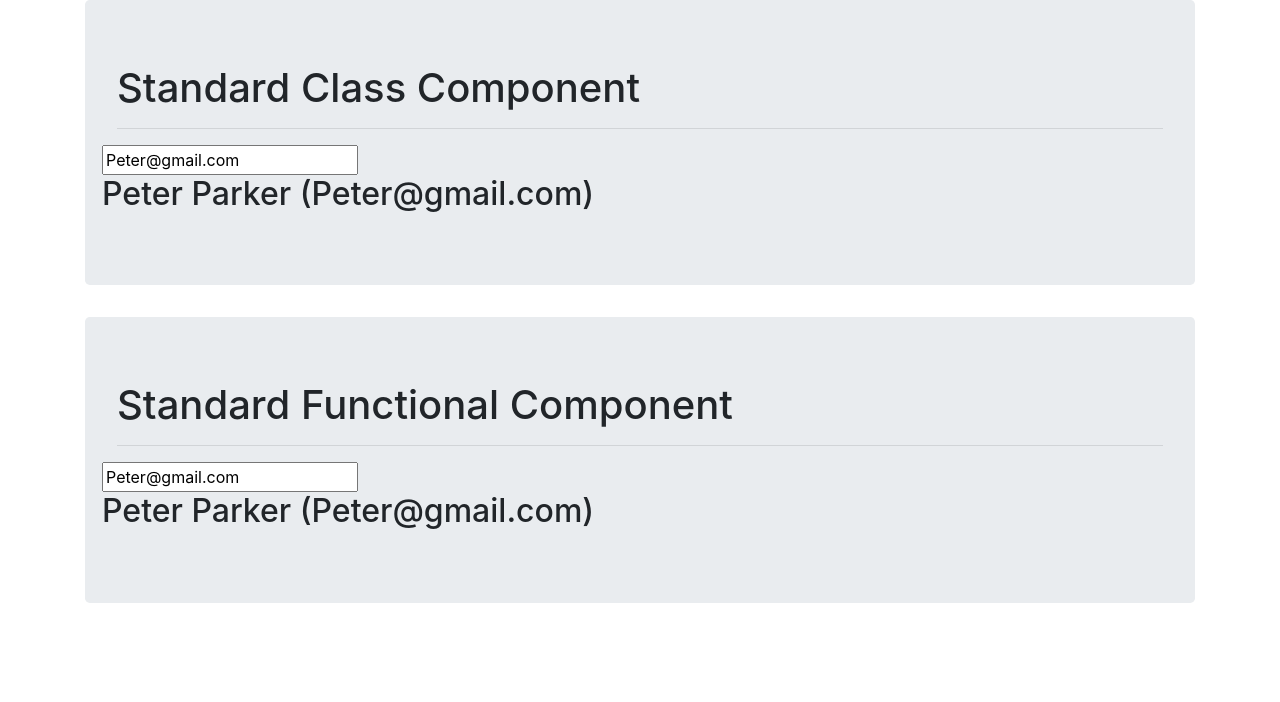
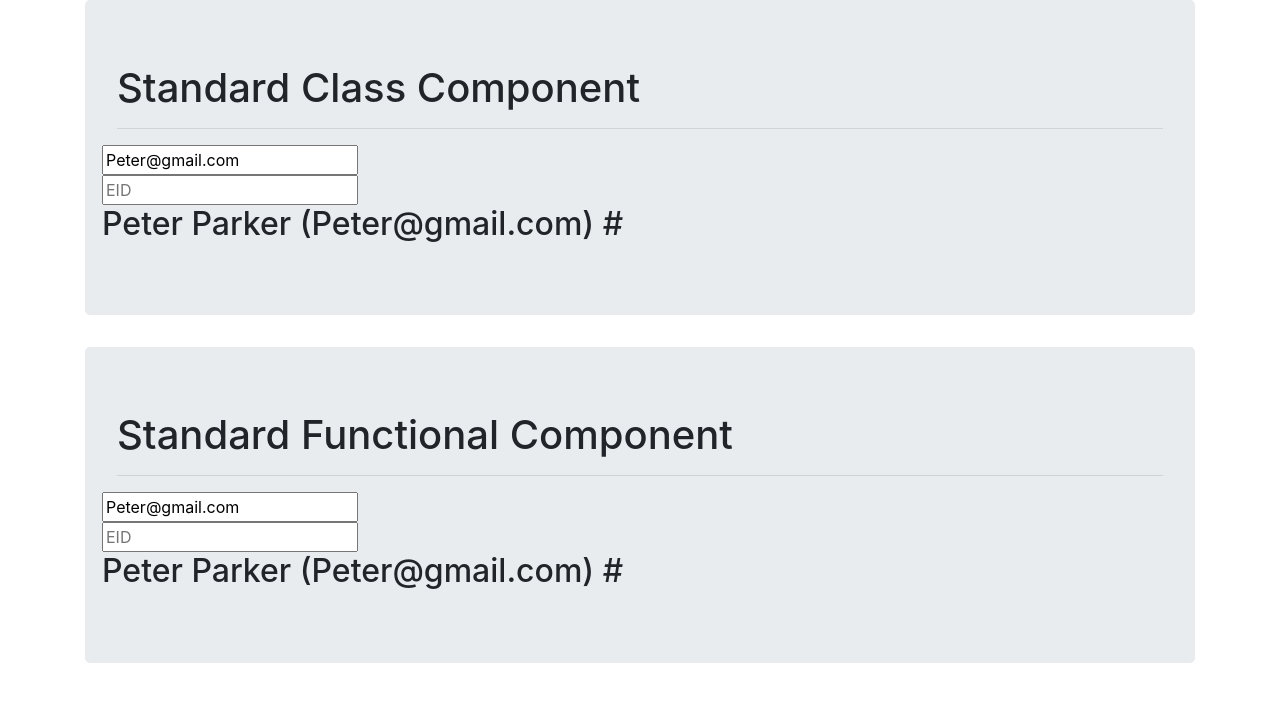
Before and after one commit to srkirkland/ReactJSHooks, a React (Create React App) app: page / in a window 1280 px wide. Shown: the top 702 px of the page. Built offline with nearby package versions, Linux system fonts and the light colour scheme.

Commit message:
eid text field with validation

```diff
--- a/src/New.js
+++ b/src/New.js
@@ -2,8 +2,20 @@ import React, { useState } from 'react';
 
 export default function(props) {
   const [email, setEmail] = useState(props.first + '@gmail.com');
+  const [eid, setEid] = useState('');
+  const [eidValid, setEidValid] = useState(true);
 
   const handleEmailChange = e => setEmail(e.target.value);
+  const handleEIDChange = e => {
+    const eid = e.target.value;
+
+    if (eid.includes('9')) {
+      setEidValid(false);
+    } else {
+      setEidValid(true)
+      setEid(eid);
+    }
+  }
 
   return (
     <div>
@@ -11,8 +23,23 @@ export default function(props) {
         <input value={email} onChange={handleEmailChange} />
       </div>
       <div className="row">
+        <div>
+          <input
+            placeholder="EID"
+            value={eid}
+            onChange={handleEIDChange}
+          />
+          <br />
+          {!eidValid &&
+            <p class="form-text alert-danger">
+              Hey stop pressing 9!
+                </p>
+          }
+        </div>
+      </div>
+      <div className="row">
         <h2>
-          {props.first} {props.last} ({email})
+          {props.first} {props.last} ({email}) #{eid}
         </h2>
       </div>
     </div>
--- a/src/Old.js
+++ b/src/Old.js
@@ -1,17 +1,30 @@
 import React, { Component } from 'react';
 
-// 2. Class with state
+// 3. Class with state and validation
 export default class Old extends Component {
   constructor(props) {
     super(props);
 
     this.state = {
-      email: props.first + '@gmail.com'
+      email: props.first + '@gmail.com',
+      eid: '',
+      eidValid: true
     };
   }
 
   handleEmailChange = e => {
     this.setState({ email: e.target.value });
+  };
+
+  handleEIDChange = e => {
+    // custom logic to validate e.  no 9's!
+    const eid = e.target.value;
+
+    if (eid.includes('9')) {
+      this.setState({ eidValid: false });
+    } else {
+      this.setState({ eidValid: true, eid });
+    }
   };
 
   render() {
@@ -21,8 +34,24 @@ export default class Old extends Component {
           <input value={this.state.email} onChange={this.handleEmailChange} />
         </div>
         <div className="row">
+          <div>
+            <input
+              placeholder="EID"
+              value={this.state.eid}
+              onChange={this.handleEIDChange}
+            />
+            <br />
+            { !this.state.eidValid &&
+                <p class="form-text alert-danger">
+                Hey stop pressing 9!
+                </p>
+            }
+          </div>
+        </div>
+        <div className="row">
           <h2>
-            {this.props.first} {this.props.last} ({this.state.email})
+            {this.props.first} {this.props.last} ({this.state.email}) #
+            {this.state.eid}
           </h2>
         </div>
       </div>
```
